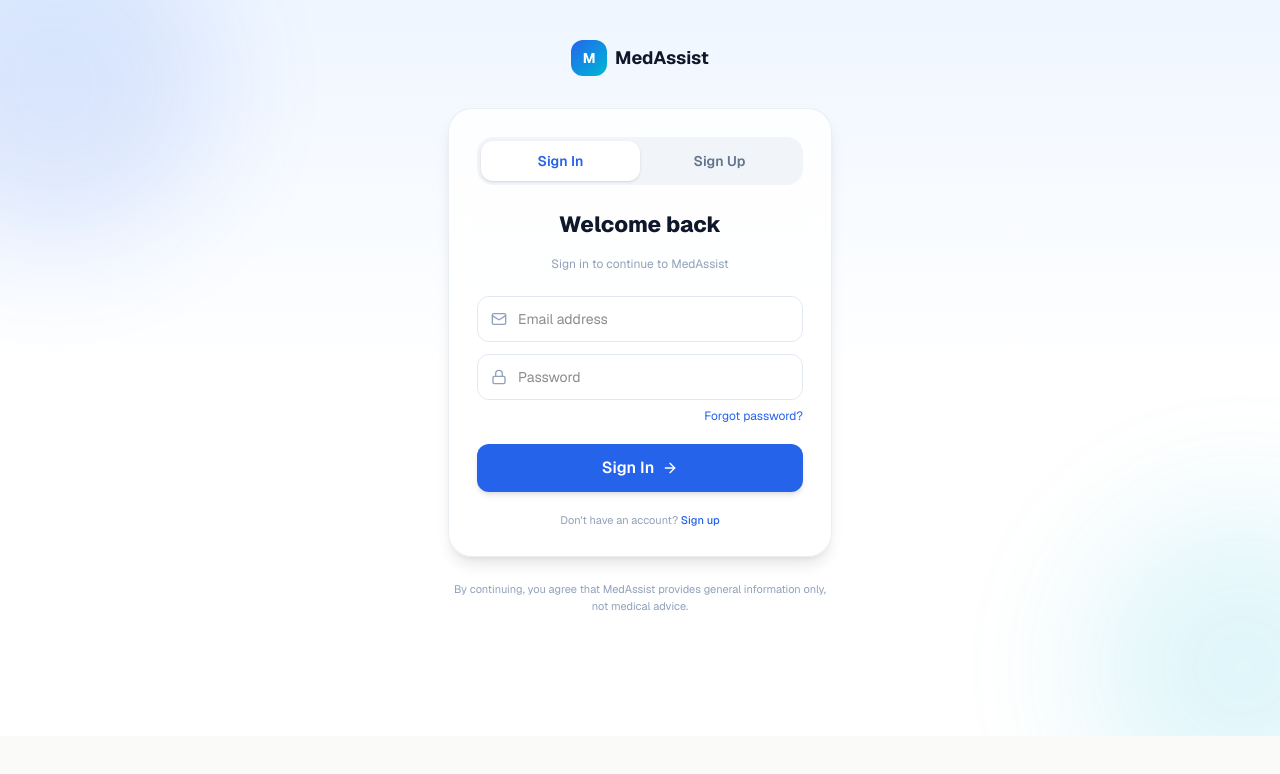
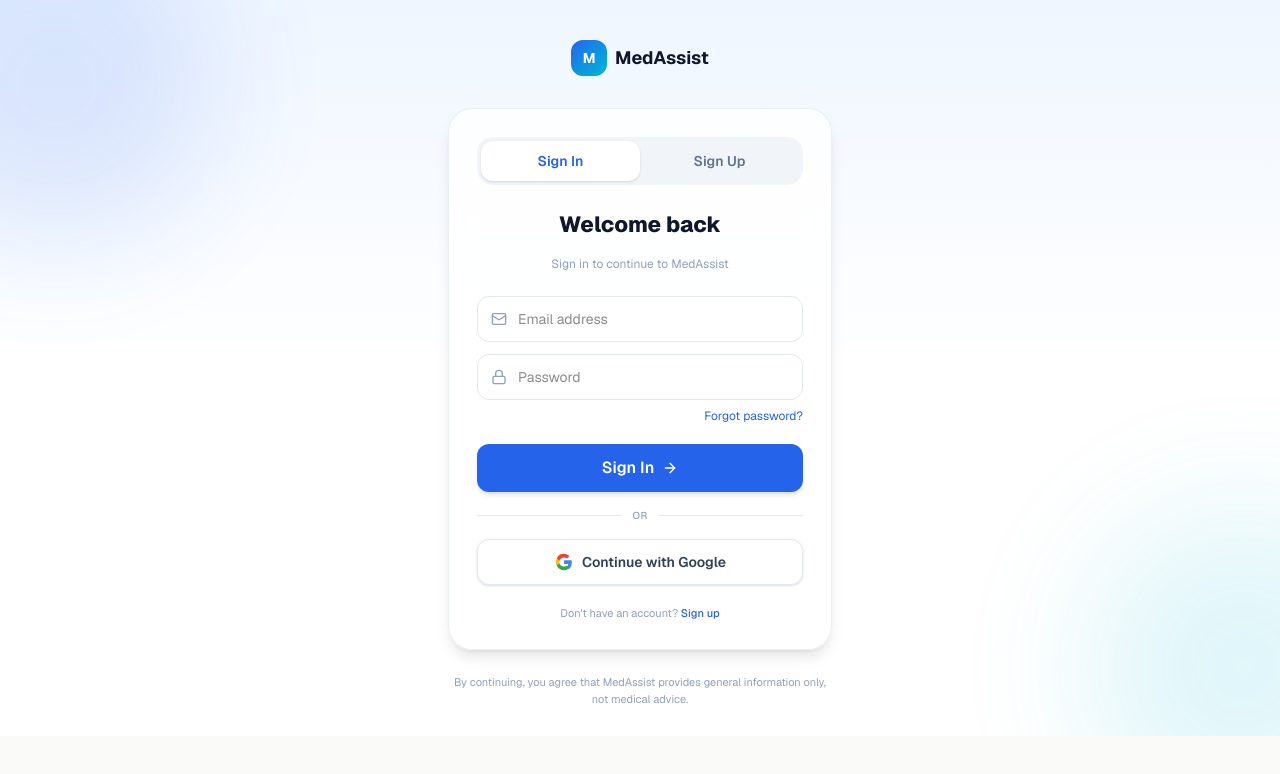
Before and after one commit to Aeman-Imtiaz/AI_Powered_Conversational_Medication_Health_Literacy_Assistant_Multi-Modal-MedAssist, a Next.js app: page /login in a window 1280 px wide. Shown: the top 774 px of the page. Built offline with nearby package versions, Linux system fonts and the light colour scheme; no server answers.

Commit message:
feat: improve MedAssist user authentication

```diff
--- a/app/login/page.tsx
+++ b/app/login/page.tsx
@@ -7,7 +7,9 @@
 import { Mail, Lock, User, ArrowRight } from "lucide-react";
 import {
   createUserWithEmailAndPassword,
+  GoogleAuthProvider,
   signInWithEmailAndPassword,
+  signInWithPopup,
   sendPasswordResetEmail,
   updateProfile,
 } from "firebase/auth";
@@ -41,6 +43,45 @@
   const [password, setPassword] = useState("");
   const [error, setError] = useState<string | null>(null);
   const [submitting, setSubmitting] = useState(false);
+
+  const handleGoogleSignIn = async () => {
+    setError(null);
+    setSubmitting(true);
+
+    try {
+      const provider = new GoogleAuthProvider();
+      provider.setCustomParameters({ prompt: "select_account" });
+      const cred = await signInWithPopup(auth, provider);
+
+      await setDoc(
+        doc(db, "users", cred.user.uid),
+        {
+          uid: cred.user.uid,
+          name: cred.user.displayName || "",
+          email: cred.user.email,
+          premium: false,
+          trialActive: true,
+          language: "English",
+          literacyLevel: "Simple",
+          createdAt: serverTimestamp(),
+        },
+        { merge: true }
+      );
+
+      router.push("/chat");
+    } catch (err) {
+      const code = err instanceof Error && "code" in err ? String((err as { code: string }).code) : "";
+      if (code === "auth/popup-closed-by-user") {
+        setError("Google sign-in was cancelled. Please try again.");
+      } else if (code === "auth/operation-not-allowed") {
+        setError("Google sign-in needs to be enabled in Firebase Authentication first.");
+      } else {
+        setError(mapAuthError(code));
+      }
+    } finally {
+      setSubmitting(false);
+    }
+  };
 
   const handleSubmit = async (e: React.FormEvent) => {
     e.preventDefault();
@@ -225,6 +266,27 @@
                 {!submitting && <ArrowRight size={16} />}
               </motion.button>
 
+              <div className="flex items-center gap-3 py-1">
+                <div className="h-px flex-1 bg-slate-200" />
+                <span className="text-[10px] font-medium uppercase tracking-wide text-slate-400">or</span>
+                <div className="h-px flex-1 bg-slate-200" />
+              </div>
+
+              <button
+                type="button"
+                onClick={handleGoogleSignIn}
+                disabled={submitting}
+                className="w-full rounded-xl border border-slate-200 bg-white py-3 text-sm font-semibold text-slate-700 shadow-sm transition hover:bg-slate-50 disabled:cursor-not-allowed disabled:opacity-60 flex items-center justify-center gap-2"
+              >
+                <svg aria-hidden="true" viewBox="0 0 24 24" className="h-5 w-5">
+                  <path fill="#4285F4" d="M21.35 12.27c0-.79-.07-1.55-.2-2.27H12v4.3h5.23a4.47 4.47 0 0 1-1.94 2.93v2.79h3.14c1.83-1.69 2.92-4.18 2.92-7.75Z" />
+                  <path fill="#34A853" d="M12 21.76c2.62 0 4.82-.87 6.43-2.36l-3.14-2.79c-.87.58-1.99.92-3.29.92-2.53 0-4.67-1.71-5.44-4.01H3.31v2.88A9.72 9.72 0 0 0 12 21.76Z" />
+                  <path fill="#FBBC05" d="M6.56 13.52a5.83 5.83 0 0 1 0-3.04V7.6H3.31a9.76 9.76 0 0 0 0 8.8l3.25-2.88Z" />
+                  <path fill="#EA4335" d="M12 6.47c1.42 0 2.69.49 3.69 1.45l2.77-2.77C16.82 3.62 14.62 2.24 12 2.24A9.72 9.72 0 0 0 3.31 7.6l3.25 2.88C7.33 8.18 9.47 6.47 12 6.47Z" />
+                </svg>
+                Continue with Google
+              </button>
+
               <p className="text-center text-[11px] text-slate-400 mt-2">
                 {mode === "signin" ? (
                   <>
```
